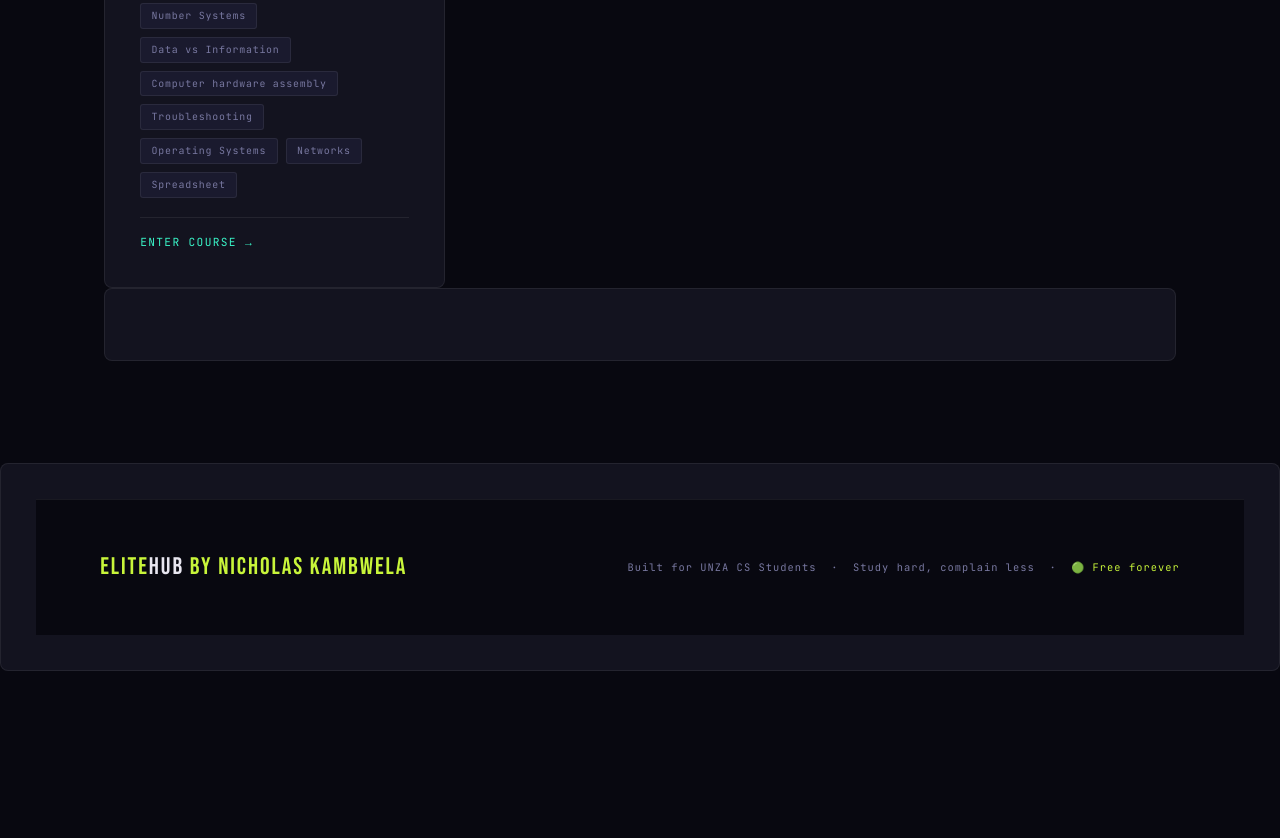
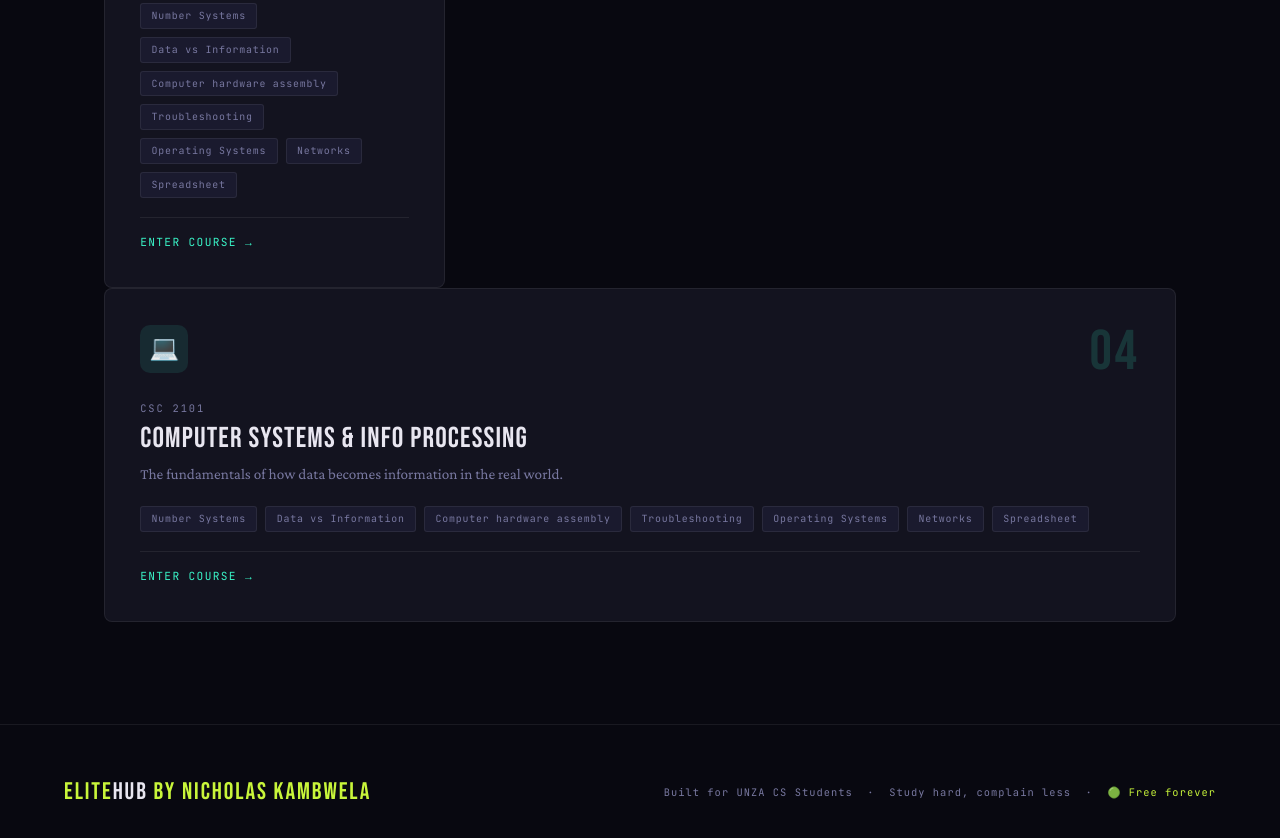
Before and after one commit to nicholaskambwela/EliteHub, a plain HTML site: page index.html in a window 1280 px wide. Shown: the part 2441-3279 px from the top of the page. Before the commit the page ends 3112 px from the top, so only its background shows below. Drawn offline with nearby package versions, Linux system fonts and the light colour scheme.

Commit message:
Add course card for Computer Systems & Info Processing

```diff
--- a/index.html
+++ b/index.html
@@ -948,7 +948,34 @@
     </a>
 
   </div>
-  <a href="elitehub-app.html" class="course-card card-c3 reveal">
+  <a href="<a href="elitehub-app.html" class="course-card card-c3 reveal">
+      <div class="card-top">
+        <div class="card-icon">💻</div>
+        <div class="card-num">04</div>
+      </div>
+      <div>
+        <div class="card-code">CSC 2101</div>
+        <div class="card-title">Computer Systems &amp; Info Processing</div>
+        <div class="card-desc">
+          The fundamentals of how data becomes information in the real world.
+        </div>
+      </div>
+      <div class="card-topics">
+        <span class="topic-tag">Number Systems</span>
+        <span class="topic-tag">Data vs Information</span>
+        <span class="topic-tag">Computer hardware assembly</span>
+        <span class="topic-tag">Troubleshooting</span>
+        <span class="topic-tag">Operating Systems</span>
+        <span class="topic-tag">Networks</span>
+        <span class="topic-tag">Spreadsheet</span>
+      </div>
+      <div class="card-footer">
+        <span class="card-cta">Enter Course <span class="card-cta-arrow">→</span></span>
+      </div>
+    </a>
+
+  </div>
+
 </section>
 
 <!-- ═══ FOOTER ═══ -->
```
